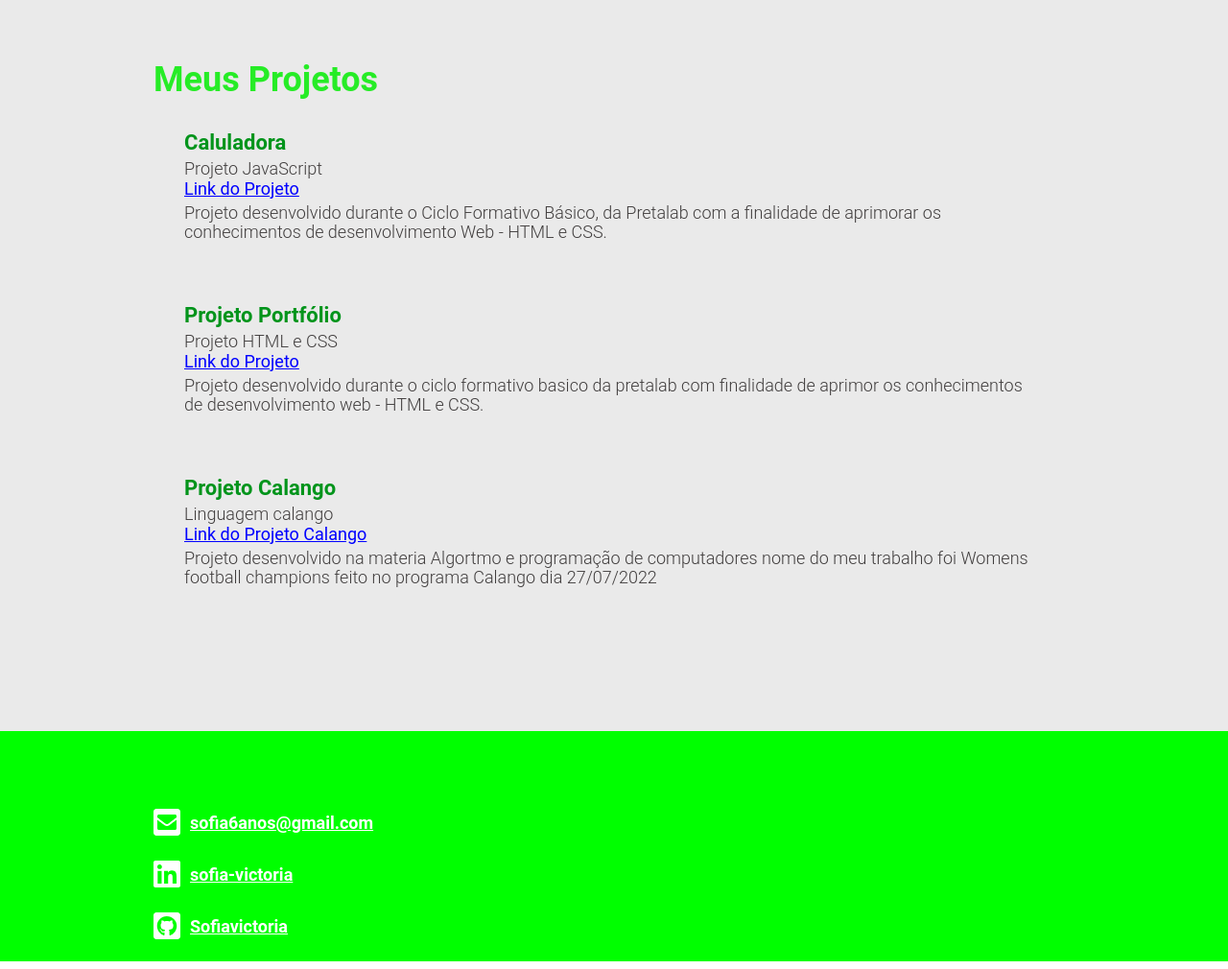
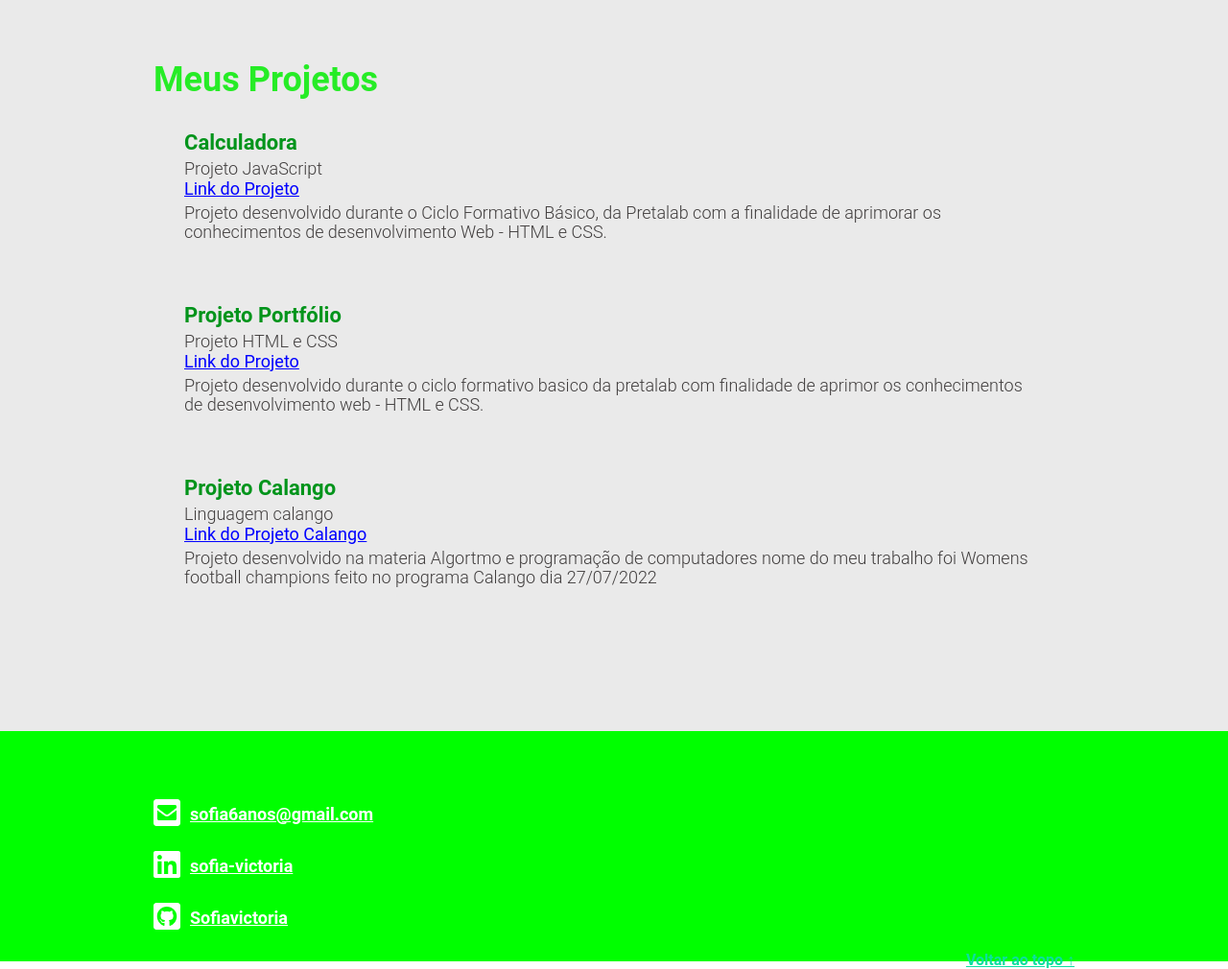
Before and after one commit to Sofiavictoria/projeto-final, a plain HTML site: page index.html in a window 1280 px wide. Shown: the part 1520-2530 px from the top of the page at 96% size. Drawn offline with Linux system fonts and the light colour scheme.

Commit message:
atualização

```diff
--- a/index.html
+++ b/index.html
@@ -22,7 +22,7 @@
     </header>
 
     <main>
-        <section class="principal">
+        <section class="principal" id="topo">
             <article class="subcontainer-principal container">
                 <div>
                     <img src="./img/fotoperfil.jpg" alt="Minha imagem de perfil" class="avatar">
@@ -33,7 +33,7 @@
                     <h2 class="profissao">Desenvolvedora Front-end</h2>
                 </div>
                 <div class="texto-sobre">
-                <p> Sou estudante de engenharia eletrônica </p>
+                <p> Meu nome é Sofia, sou de brasília , tenho 20 anos e estudante de engenharia eletrônica </p>
                 </div>
             </article>
         </section>
@@ -77,7 +77,7 @@
                 <div class="lista-item">
                     <ul>
                         <li>
-                            <p class="lista-titulo">Caluladora</p>
+                            <p class="lista-titulo">Calculadora</p>
                             <p class="lista-descricao">Projeto JavaScript</p>
                             <a href="https://github.com/Sofiavictoria/ProjetoFinal_PretaLab-Disney-LP " target="_blank" class="lista-local">Link do Projeto</a>
                             <p class="lista-descricao"> Projeto desenvolvido durante o Ciclo Formativo Básico, da Pretalab com a finalidade de aprimorar os conhecimentos de desenvolvimento Web - HTML e CSS. </p>
@@ -118,6 +118,7 @@
             <a href="https://github.com/Sofiavictoria?tab=repositories" target="_blank" class="lista-localrodape">Sofiavictoria</a>
             </li>
         </ul>
+         <a href="#topo" class="botao">Voltar ao topo ↑</a>
         </div>
     </footer>
 
--- a/style.css
+++ b/style.css
@@ -166,3 +166,11 @@
     font-size: 32px;
     margin-right: 10px;
    }
+
+   .botao{
+    font-size: 16px;
+    font-weight: 700;
+    display: flex;
+    flex-direction: row-reverse;
+    color: #0bdf9f;
+}
```
